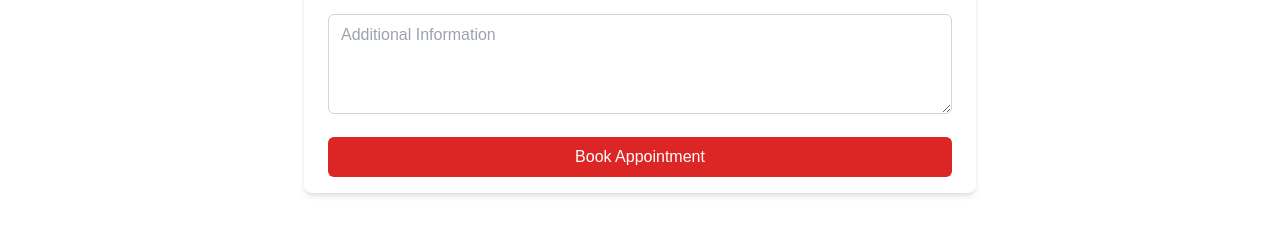
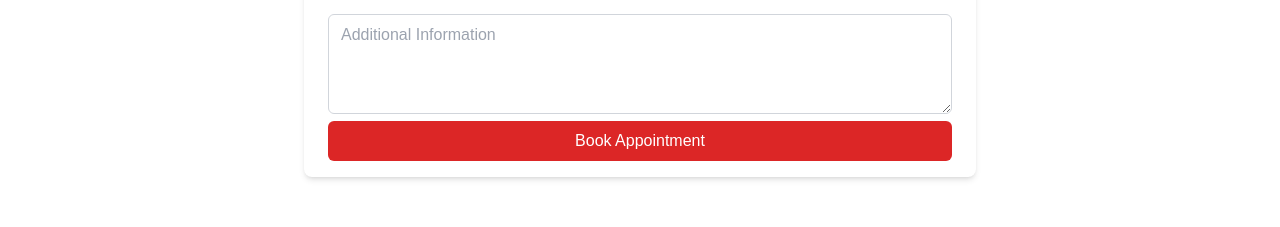
Before and after one commit to nusratalam123/hello-health, a Next.js app: page / in a window 1280 px wide. Shown: the part 1490-1717 px from the top of the page. Built offline with nearby package versions, Linux system fonts and the light colour scheme; no server answers.

Commit message:
appointment component are added

```diff
--- a/components/appointment.tsx
+++ b/components/appointment.tsx
@@ -4,8 +4,10 @@ import { Button } from "@/components/ui"
 import { Input } from "@/components/ui"
 import { Textarea } from "@/components/ui"
 import { Card, CardContent, CardHeader, CardTitle } from "@/components/ui"
+import { useRouter } from 'next/navigation';
 
 export default function Appointment() {
+  const router = useRouter();
   return (
     <section id="appointments" className="py-20">
       <div className="container mx-auto px-4">
@@ -22,10 +24,14 @@ export default function Appointment() {
                 <Input placeholder="Preferred Date" type="date" />
               </div>
               <Textarea placeholder="Additional Information" className="min-h-[100px]" />
-              <Button className="w-full bg-red-600 hover:bg-red-700">
-                Book Appointment
+
+            </form>
+            <Button
+                 onClick={() => router.push('/appointments')}
+                 className="w-full bg-red-600 hover:bg-red-700"
+                >
+                  Book Appointment
               </Button>
-            </form>
           </CardContent>
         </Card>
       </div>
```
